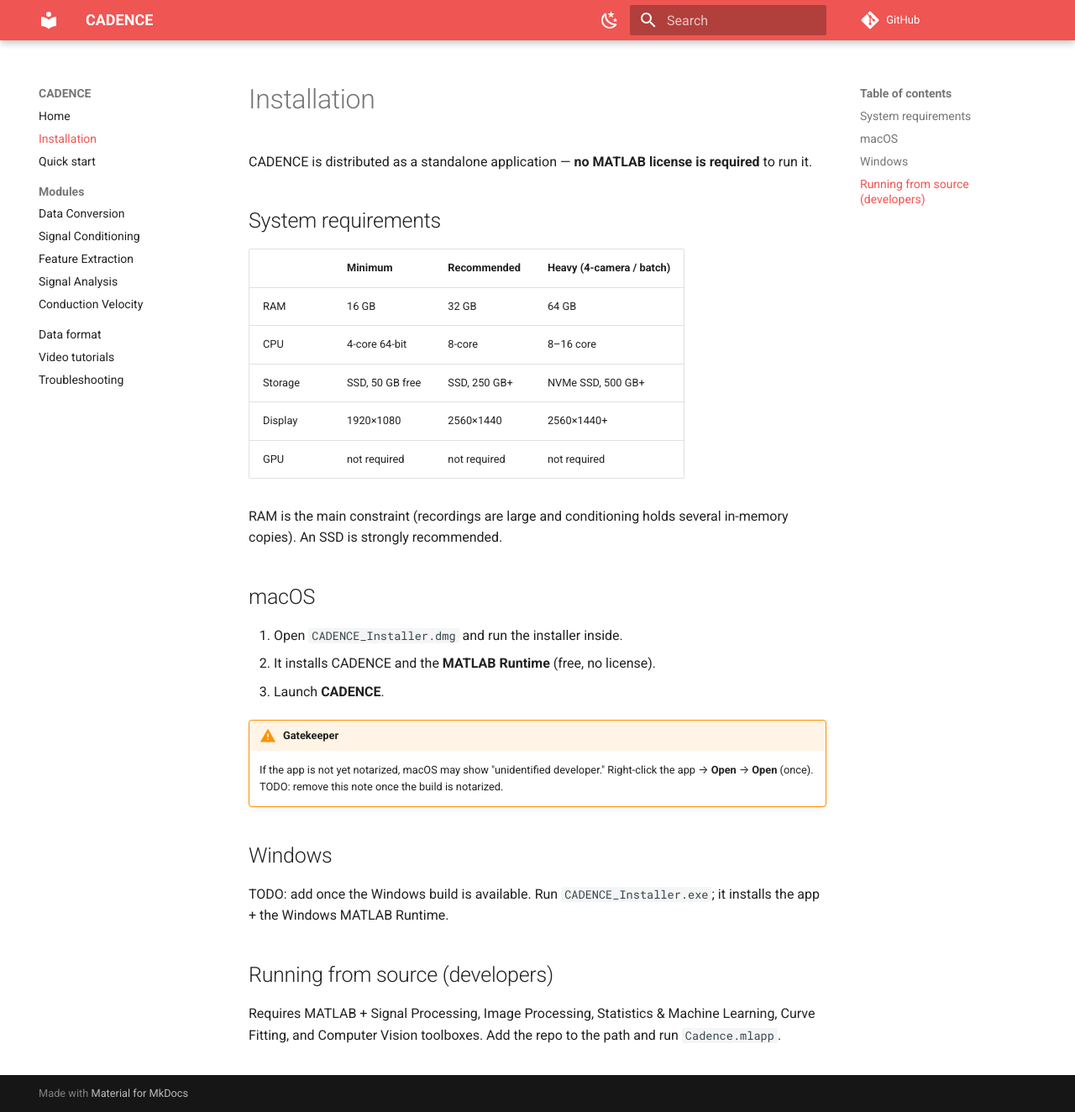
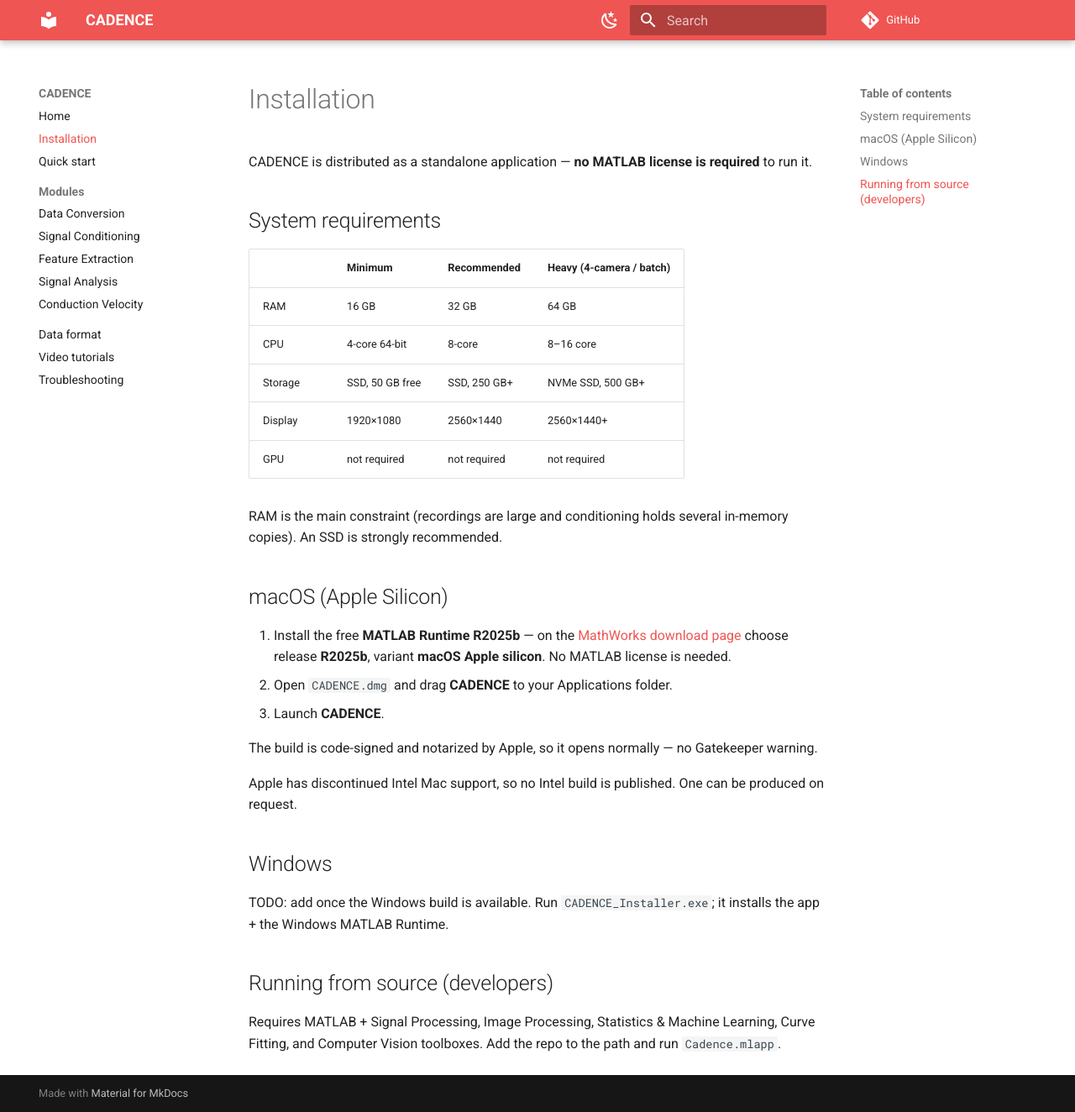
Before and after one commit to kedararas/Cadence, an MkDocs documentation site: the page built from docs/installation.md, in a window 1280 px wide and 1324 px high. Shown: the whole window at 84% size. Built offline with MkDocs 1.6.1 and Material for MkDocs 9.7.7, drawn with Linux system fonts in a browser that asks for light colours; comment, search, counter and statistics services are not loaded.

Commit message:
Docs: Apple Silicon only for v1.0.0
Apple has discontinued Intel Mac support, so v1.0.0 ships a single Apple
Silicon build; an Intel build can be produced on request. Release notes,
README and the installation page now describe one DMG (CADENCE.dmg) and
the Apple silicon Runtime variant. The installation page also replaces the
old MATLAB-installer flow with drag-to-Applications and drops the stale
Gatekeeper note, since the build is notarized.

Co-Authored-By: Claude Opus 5 <noreply@anthropic.com>

```diff
--- a/docs/installation.md
+++ b/docs/installation.md
@@ -16,16 +16,20 @@ required** to run it.
 RAM is the main constraint (recordings are large and conditioning holds several
 in-memory copies). An SSD is strongly recommended.
 
-## macOS
+## macOS (Apple Silicon)
 
-1. Open `CADENCE_Installer.dmg` and run the installer inside.
-2. It installs CADENCE and the **MATLAB Runtime** (free, no license).
+1. Install the free **MATLAB Runtime R2025b** — on the
+   [MathWorks download page](https://www.mathworks.com/products/compiler/matlab-runtime.html)
+   choose release **R2025b**, variant **macOS Apple silicon**. No MATLAB license
+   is needed.
+2. Open `CADENCE.dmg` and drag **CADENCE** to your Applications folder.
 3. Launch **CADENCE**.
 
-!!! warning "Gatekeeper"
-    If the app is not yet notarized, macOS may show "unidentified developer."
-    Right-click the app → **Open** → **Open** (once). TODO: remove this note once
-    the build is notarized.
+The build is code-signed and notarized by Apple, so it opens normally — no
+Gatekeeper warning.
+
+Apple has discontinued Intel Mac support, so no Intel build is published. One
+can be produced on request.
 
 ## Windows
 
```
Also changed, not shown: README.md (+7 -9 lines), RELEASE_NOTES.md (+14 -4 lines), Sidebar.jpg (added), Sidebar_v1.jpg (added).
